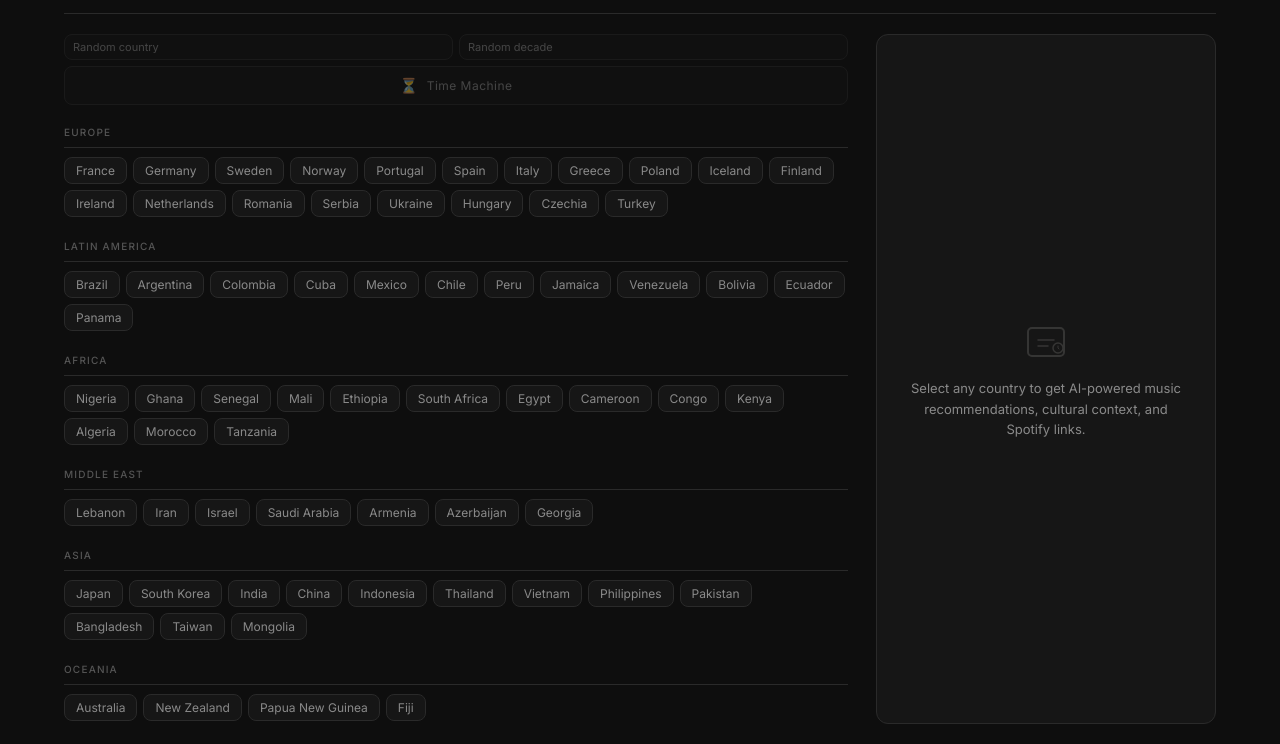
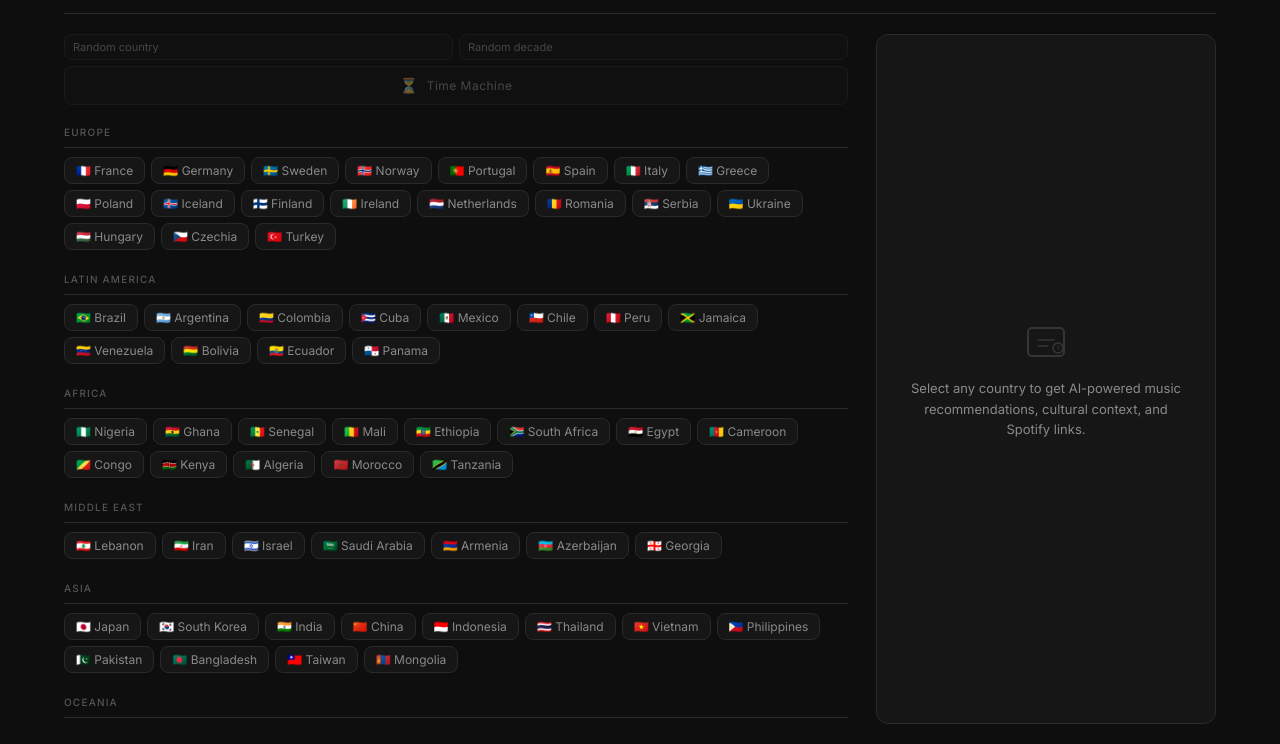
Before and after one commit to cellothere/musical-passport, a website: page public/index.html in a window 1280 px wide. Shown: the part 56-800 px from the top of the page. Drawn offline with nearby package versions, Linux system fonts and the light colour scheme; no server answers; a web font is replaced by a local one.

Commit message:
Tailoring prompts and endpoints

```diff
--- a/public/index.html
+++ b/public/index.html
@@ -953,6 +953,30 @@
     // Check auth on page load
     checkAuth();
 
+    const FLAG_EMOJI = {
+      "France":"🇫🇷","Germany":"🇩🇪","Sweden":"🇸🇪","Norway":"🇳🇴","Portugal":"🇵🇹",
+      "Spain":"🇪🇸","Italy":"🇮🇹","Greece":"🇬🇷","Poland":"🇵🇱","Iceland":"🇮🇸",
+      "Finland":"🇫🇮","Ireland":"🇮🇪","Netherlands":"🇳🇱","Romania":"🇷🇴","Serbia":"🇷🇸",
+      "Ukraine":"🇺🇦","Hungary":"🇭🇺","Czechia":"🇨🇿","Turkey":"🇹🇷",
+      "Brazil":"🇧🇷","Argentina":"🇦🇷","Colombia":"🇨🇴","Cuba":"🇨🇺","Mexico":"🇲🇽",
+      "Chile":"🇨🇱","Peru":"🇵🇪","Jamaica":"🇯🇲","Venezuela":"🇻🇪","Bolivia":"🇧🇴",
+      "Ecuador":"🇪🇨","Panama":"🇵🇦",
+      "Nigeria":"🇳🇬","Ghana":"🇬🇭","Senegal":"🇸🇳","Mali":"🇲🇱","Ethiopia":"🇪🇹",
+      "South Africa":"🇿🇦","Egypt":"🇪🇬","Cameroon":"🇨🇲","Congo":"🇨🇬","Kenya":"🇰🇪",
+      "Algeria":"🇩🇿","Morocco":"🇲🇦","Tanzania":"🇹🇿",
+      "Lebanon":"🇱🇧","Iran":"🇮🇷","Israel":"🇮🇱","Saudi Arabia":"🇸🇦","Armenia":"🇦🇲",
+      "Azerbaijan":"🇦🇿","Georgia":"🇬🇪",
+      "Japan":"🇯🇵","South Korea":"🇰🇷","India":"🇮🇳","China":"🇨🇳","Indonesia":"🇮🇩",
+      "Thailand":"🇹🇭","Vietnam":"🇻🇳","Philippines":"🇵🇭","Pakistan":"🇵🇰",
+      "Bangladesh":"🇧🇩","Taiwan":"🇹🇼","Mongolia":"🇲🇳",
+      "Australia":"🇦🇺","New Zealand":"🇳🇿","Papua New Guinea":"🇵🇬","Fiji":"🇫🇯",
+      "USA":"🇺🇸","Canada":"🇨🇦","Haiti":"🇭🇹","Trinidad & Tobago":"🇹🇹","Barbados":"🇧🇧",
+    };
+    function countryFlag(name) {
+      const e = FLAG_EMOJI[name];
+      return e ? `${e} ` : "";
+    }
+
     const REGIONS = [
       { name: "Europe", countries: ["France","Germany","Sweden","Norway","Portugal","Spain","Italy","Greece","Poland","Iceland","Finland","Ireland","Netherlands","Romania","Serbia","Ukraine","Hungary","Czechia","Turkey"] },
       { name: "Latin America", countries: ["Brazil","Argentina","Colombia","Cuba","Mexico","Chile","Peru","Jamaica","Venezuela","Bolivia","Ecuador","Panama"] },
@@ -991,7 +1015,7 @@
       r.countries.forEach(c => {
         const btn = document.createElement("button");
         btn.className = "c-btn";
-        btn.textContent = c;
+        btn.innerHTML = countryFlag(c) + c;
         btn.dataset.country = c;
         btn.addEventListener("click", () => selectCountry(c, btn));
         grid.appendChild(btn);
--- a/server.js
+++ b/server.js
@@ -550,7 +550,7 @@ Return exactly this JSON:
       "name": "Name",
       "genre": "specific genre",
       "era": "Contemporary",
-      "similarTo": "A well-known artist the listener might know"
+      "similarTo": "One well-known artist name only, no description (e.g. 'Bob Dylan')"
     }
   ],
   "didYouKnow": "One surprising musical fact about ${country}"
@@ -631,7 +631,6 @@ IMPORTANT RULES FOR UNUSUAL COMBINATIONS:
 Return exactly this JSON:
 {
   "genre": "genre name (be specific and evocative)",
-  "description": "2 vivid sentences explaining the connection between ${country} and the ${decade} for this genre — acknowledge any anachronism and explain what the creative angle is",
   "tracks": [
     { "title": "track title", "artist": "artist name" }
   ]
@@ -719,7 +718,7 @@ Include exactly 8 tracks emblematic of this genre/connection. Prioritize real hi
       validTracks = tracksWithIds.filter(t => t.spotifyId).slice(0, 5);
     }
 
-    const tmResult = { country, decade, genre: spotlight.genre, description: spotlight.description, tracks: validTracks };
+    const tmResult = { country, decade, genre: spotlight.genre, tracks: validTracks };
     await storeCache(tmCacheKey, "time-machine", tmResult);
     res.json(tmResult);
   } catch (err) {
```
